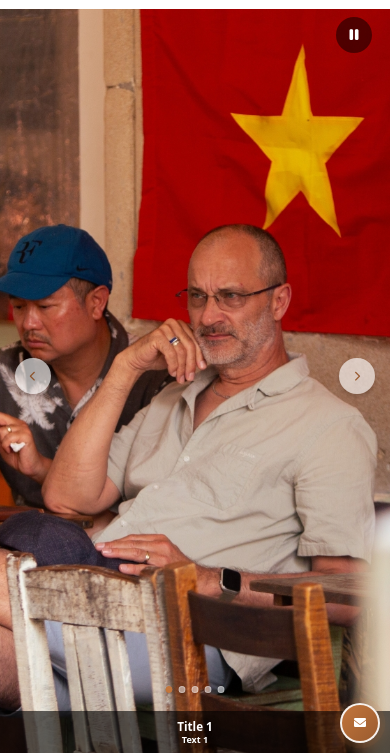
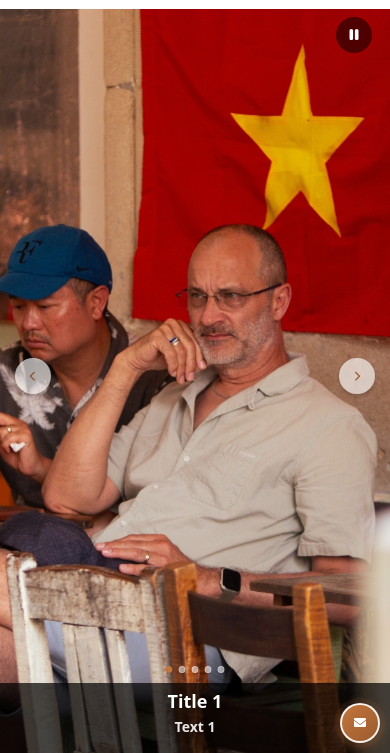
Before and after one commit to Hastapkin/Kingdom-Food, a Flask app: page /pages/thailand in a window 390 px wide. Shown: the part 91-844 px from the top of the page. Run offline with Flask 3, Linux system fonts and the light colour scheme; parts of the project's set-up code (start-up, migrations or seed data) failed here and were passed over.

Commit message:
Scroll down enable

```diff
--- a/static/css/styles.css
+++ b/static/css/styles.css
@@ -1671,3 +1671,67 @@ body.contact-page .floating-contact {
         display: none;
     }
 }
+
+/* ===== Mobile Devices - Caption Visibility Fix ===== */
+
+@media screen and (max-width: 767px) {
+    /* Đảm bảo caption luôn hiển thị và có thể kéo xuống xem */
+    .about-image .slideshow-container {
+        position: relative;
+        padding-bottom: 70px !important; /* Dành không gian cho caption */
+        box-sizing: border-box;
+    }
+
+    .about-image .slideshow-slide {
+        bottom: 70px; /* Đẩy slide lên để dành chỗ cho caption */
+    }
+
+    .about-image .slide-caption {
+        position: absolute;
+        bottom: 0;
+        left: 0;
+        right: 0;
+        background: rgba(0,0,0,0.7);
+        color: white;
+        padding: 15px 15px;
+        z-index: 1000 !important;
+        width: 100%;
+        box-sizing: border-box;
+        min-height: 70px;
+        display: block !important;
+        visibility: visible !important;
+        opacity: 1 !important;
+    }
+
+    .about-image .slideshow-dots {
+        bottom: 80px; /* Đặt dots phía trên caption */
+        z-index: 999;
+    }
+
+    /* Cải thiện hiển thị caption */
+    .about-image .slide-caption h3 {
+        margin-top: 0;
+        margin-bottom: 5px;
+        font-size: 18px;
+        color: white;
+    }
+
+    .about-image .slide-caption p {
+        margin: 0;
+        font-size: 14px;
+        line-height: 1.4;
+        color: rgba(255,255,255,0.9);
+    }
+}
+
+/* Điều chỉnh cho điện thoại nhỏ hơn */
+@media screen and (max-width: 375px) {
+    .about-image .slideshow-container {
+        padding-bottom: 80px !important; /* Thêm không gian cho caption */
+    }
+
+    .about-image .slide-caption {
+        padding: 10px 12px;
+        min-height: 80px;
+    }
+}
```
